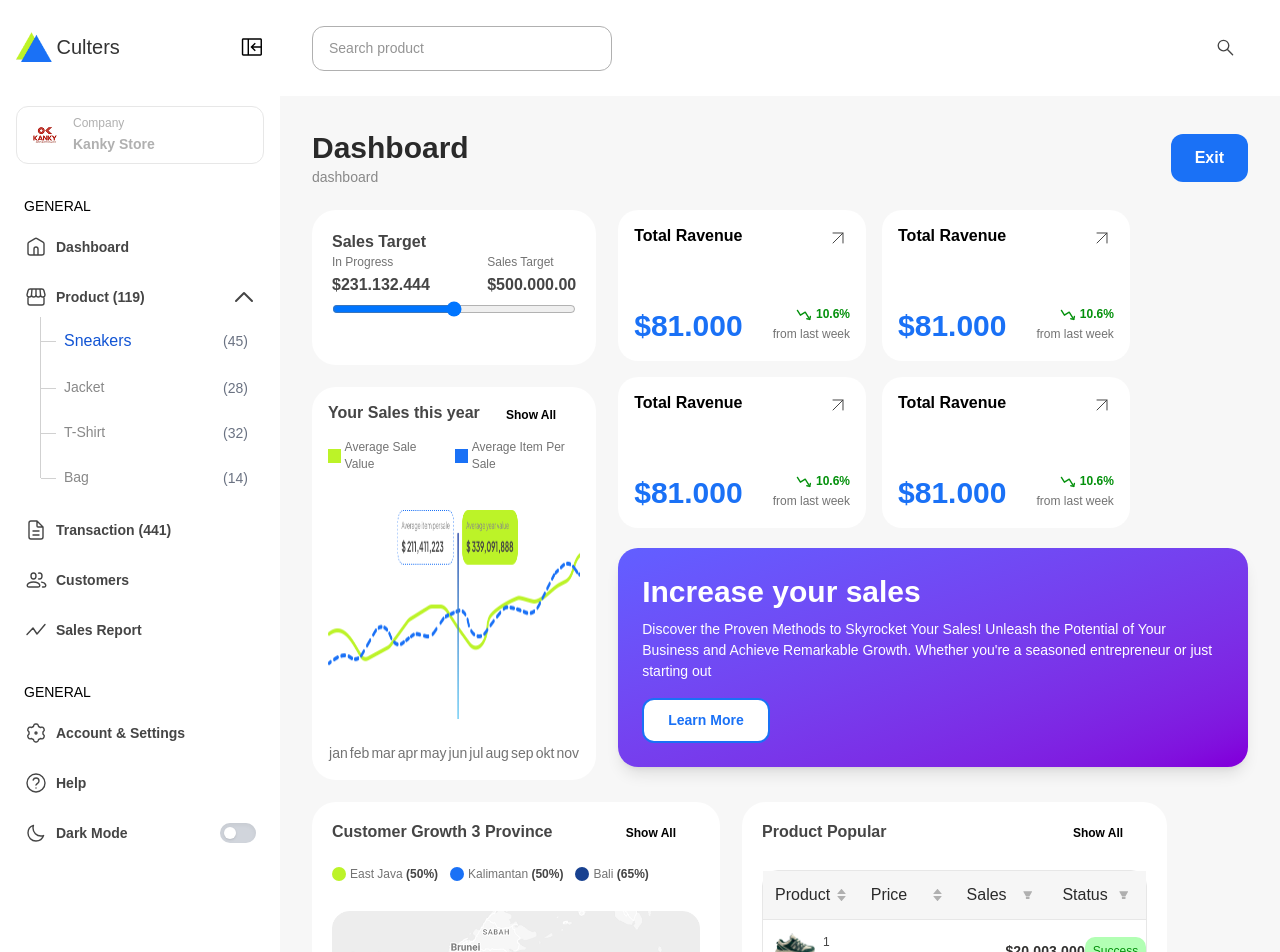
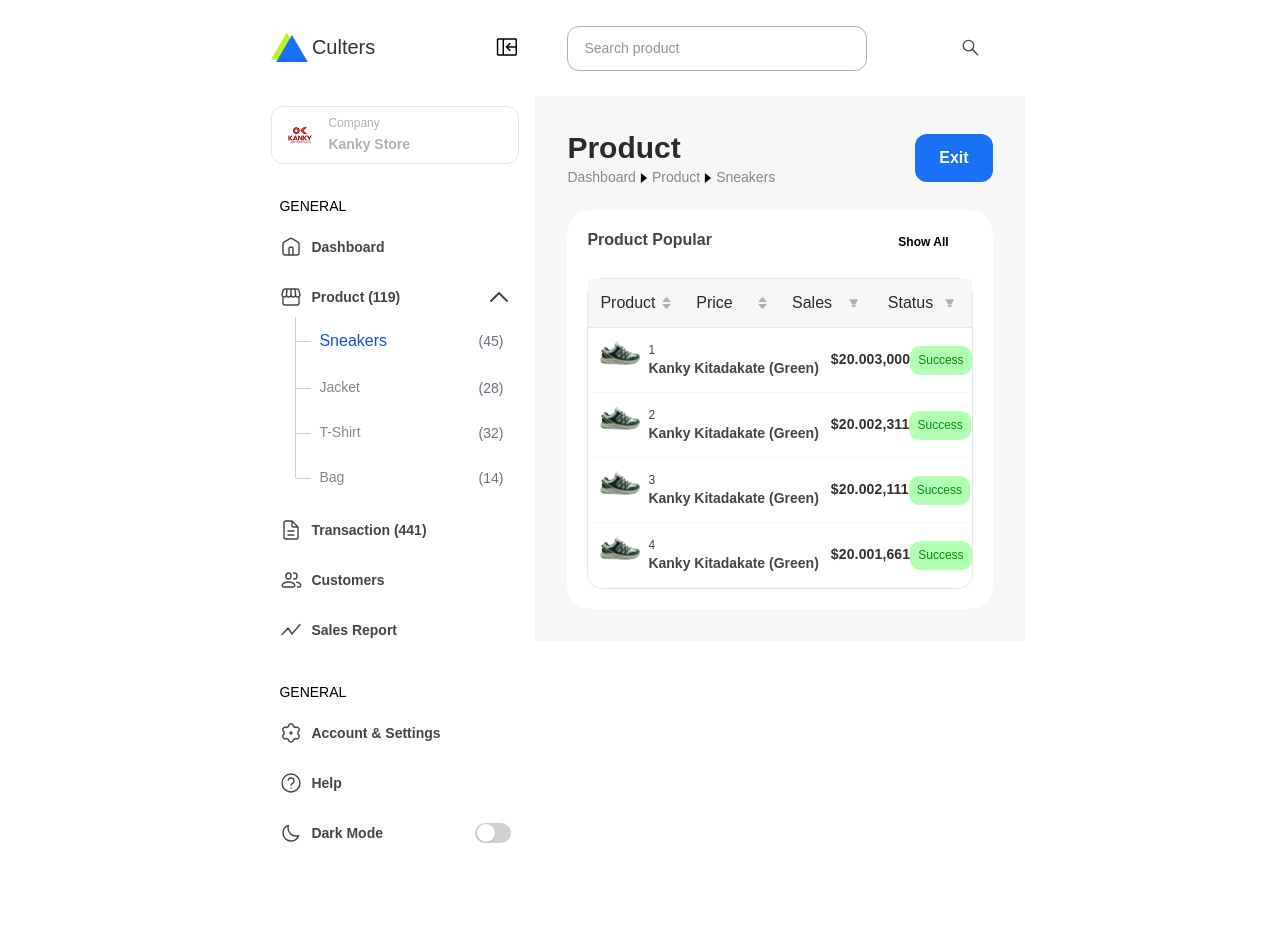
Before and after one commit to EugeneLevkovych/ts-culters, a React (Vite) app: page /dashboard in a window 1280 px wide. Shown: the top 952 px of the page. After the commit the page ends 917 px from the top, so only its background shows below. Built offline with nearby package versions, Linux system fonts and the light colour scheme; sample sign-in values are in the browser's storage.

Commit message:
add main

```diff
--- a/src/components/DarkModeToggle.tsx
+++ b/src/components/DarkModeToggle.tsx
@@ -32,15 +32,15 @@
         className={`
           relative inline-flex h-5 w-9 items-center rounded-full
           transition-colors duration-200 ease-in-out focus:outline-none
-          ${isDark ? "bg-blue-600 shadow-inner" : "bg-gray-300 shadow-inner"}
+          ${isDark ? "bg-blue1" : "bg-gray4"}
         `}
         aria-label="Toggle dark mode"
       >
         <span
           className={`
-            inline-block h-3 w-3 transform rounded-full bg-white
+            inline-block size-4.5 transform rounded-full bg-white
             transition-transform duration-200 ease-in-out shadow-sm
-            ${isDark ? "translate-x-5" : "translate-x-1"}
+            ${isDark ? "translate-x-4" : "translate-x-0.5"}
           `}
         />
       </button>
--- /dev/null
+++ b/src/components/MainContent.tsx
@@ -0,0 +1,34 @@
+import ProductPopular from "./ProductPopular";
+
+const MainContent = ({ handleLogout }) => {
+  return (
+    <div className="p-8 bg-gray8">
+      <div className="flex justify-between items-center mb-5.5">
+        <div>
+          <h2 className="text-3xl font-semibold leading-[1.3] text-gray9">
+            Product
+          </h2>
+          <div className="flex items-center text-sm leading-[1.5]">
+            <p className="text-gray10">Dashboard</p>
+            <svg className="size-4">
+              <use href="./sprite.svg#icon-arrow-solid-right"></use>
+            </svg>
+            <p className="text-gray10">Product</p>
+            <svg className="size-4">
+              <use href="./sprite.svg#icon-arrow-solid-right"></use>
+            </svg>
+            <p className="text-gray10">Sneakers</p>
+          </div>
+        </div>
+        <button
+          onClick={handleLogout}
+          className="px-6 py-3 bg-blue2 text-white rounded-xl font-semibold hover:bg-blue1 transition-colors"
+        >
+          Exit
+        </button>
+      </div>
+      <ProductPopular />
+    </div>
+  );
+};
+export default MainContent;
--- a/src/components/Map.tsx
+++ /dev/null
@@ -1,35 +0,0 @@
-import ShowAll from "./ShowAll";
-import mapImg from "../assets/map.png";
-
-const Map = () => {
-  return (
-    <div className="p-5 bg-white rounded-3xl">
-      <div className="flex justify-between items-start mb-5">
-        <h5 className="heading">Customer Growth 3 Province</h5>
-        <ShowAll />
-      </div>
-      <div className="flex gap-3 text-xs leading-[1.4] text-gray2 mb-7">
-        <div className="flex items-center gap-1">
-          <div className="size-3.5 bg-lime-green rounded-full"></div>
-          <p>
-            East Java <span className="font-bold text-gray7">(50%)</span>
-          </p>
-        </div>
-        <div className="flex items-center gap-1">
-          <div className="size-3.5 bg-blue2 rounded-full"></div>
-          <p>
-            Kalimantan <span className="font-bold text-gray7">(50%)</span>
-          </p>
-        </div>
-        <div className="flex items-center gap-1">
-          <div className="size-3.5 bg-blue3 rounded-full"></div>
-          <p>
-            Bali <span className="font-bold text-gray7">(65%)</span>
-          </p>
-        </div>
-      </div>
-      <img className="w-92" src={mapImg} alt="map" />
-    </div>
-  );
-};
-export default Map;
--- a/src/components/SalesTarget.tsx
+++ /dev/null
@@ -1,21 +0,0 @@
-const SalesTarget = () => {
-  return (
-    <div className="h-[155px] bg-white rounded-3xl p-5">
-      <label className="heading mb-4" htmlFor="sales-target">
-        Sales Target
-      </label>
-      <div className="flex justify-between">
-        <div>
-          <p className="par-1">In Progress</p>
-          <p className="par-2">$231.132.444</p>
-        </div>
-        <div>
-          <p className="par-1">Sales Target</p>
-          <p className="par-2">$500.000.00</p>
-        </div>
-      </div>
-      <input className="w-full" type="range" id="sales-target" />
-    </div>
-  );
-};
-export default SalesTarget;
--- a/src/components/SideBar.tsx
+++ b/src/components/SideBar.tsx
@@ -26,7 +26,6 @@
         <h5 className="text-sm leading-[1.5] uppercase px-2">general</h5>
         <SimpleSelect title="Account & Settings" icon="settings" />
         <SimpleSelect title="Help" icon="help" />
-        {/* <SimpleSelect title="Dark Mode" icon="moon" /> */}
         <DarkModeToggle />
       </div>
     </div>
--- a/src/components/SimpleSelect.tsx
+++ b/src/components/SimpleSelect.tsx
@@ -5,7 +5,7 @@
   | "line-chart"
   | "settings"
   | "help";
-// | "moon";
+
 interface SimpleSelectProps {
   title: string;
   icon: IconType;
--- a/src/components/Total.tsx
+++ /dev/null
@@ -1,29 +0,0 @@
-const Total = () => {
-  return (
-    <div className="p-4 rounded-[20px] bg-white">
-      <div className="flex justify-between mb-14">
-        <h4 className="font-semibold leading-[1.3] text-grey7">
-          Total Ravenue
-        </h4>
-        <svg className="size-6 stroke-gray7 fill-none">
-          <use href="./sprite.svg#icon-arrow-up-right"></use>
-        </svg>
-      </div>
-      <div className="flex gap-7.5">
-        <p className="font-semibold text-3xl leading-[1.3] text-blue2">
-          $81.000
-        </p>
-        <div>
-          <div className="flex gap-[2px] justify-end">
-            <svg className="size-5 stroke-green1 fill-none">
-              <use href="./sprite.svg#icon-akar-icons_statistic-down"></use>
-            </svg>
-            <p className="font-bold text-xs text-green1">10.6%</p>
-          </div>
-          <p className="text-xs leading-[1.4] text-gray2">from last week</p>
-        </div>
-      </div>
-    </div>
-  );
-};
-export default Total;
--- a/src/components/YourSales.tsx
+++ /dev/null
@@ -1,38 +0,0 @@
-import chartImg from "../assets/chart.png";
-import ShowAll from "./ShowAll";
-
-const YourSales = () => {
-  return (
-    <div className="p-4 bg-white rounded-3xl">
-      <div className="flex justify-between mb-3">
-        <h5 className="heading">Your Sales this year</h5>
-        <ShowAll />
-      </div>
-      <div className="flex gap-4 text-xs leading-[1.4] text-gray2 mb-6">
-        <div className="flex items-center gap-1">
-          <div className="size-3.5 bg-lime-green"></div>
-          <p>Average Sale Value</p>
-        </div>
-        <div className="flex items-center gap-1">
-          <div className="size-3.5 bg-blue2"></div>
-          <p>Average Item Per Sale</p>
-        </div>
-      </div>
-      <img className="h-55.5 w-129.5 mb-6" src={chartImg} alt="chart" />
-      <ul className="flex justify-around text-sm leading-[1.5] text-gray2">
-        <li>jan</li>
-        <li>feb</li>
-        <li>mar</li>
-        <li>apr</li>
-        <li>may</li>
-        <li>jun</li>
-        <li>jul</li>
-        <li>aug</li>
-        <li>sep</li>
-        <li>okt</li>
-        <li>nov</li>
-      </ul>
-    </div>
-  );
-};
-export default YourSales;
--- a/src/pages/DashboardPage.tsx
+++ b/src/pages/DashboardPage.tsx
@@ -1,12 +1,7 @@
 import { useNavigate } from "react-router";
 import Header from "../components/Header";
-import Total from "../components/Total";
-import SalesTarget from "../components/SalesTarget";
-import YourSales from "../components/YourSales";
-import IncreaseYourSales from "../components/IncreaseYourSales";
-import Map from "../components/Map";
-import ProductPopular from "../components/ProductPopular";
 import SideBar from "../components/SideBar";
+import MainContent from "../components/MainContent";
 
 const DashboardPage = () => {
   const navigate = useNavigate();
@@ -21,41 +16,7 @@
       <SideBar />
       <div>
         <Header />
-        <div className="p-8 bg-gray8">
-          <div className="flex justify-between items-center mb-5.5">
-            <div>
-              <h2 className="text-3xl font-semibold leading-[1.3] text-gray9">
-                Dashboard
-              </h2>
-              <p className="text-sm leading-[1.5] text-gray10">dashboard</p>
-            </div>
-            <button
-              onClick={handleLogout}
-              className="px-6 py-3 bg-blue2 text-white rounded-xl font-semibold hover:bg-blue1 transition-colors"
-            >
-              Exit
-            </button>
-          </div>
-          <div className="flex gap-5.5 mb-5.5">
-            <div className="flex flex-col gap-5.5">
-              <SalesTarget />
-              <YourSales />
-            </div>
-            <div>
-              <div className="flex flex-wrap gap-4 mb-5">
-                <Total />
-                <Total />
-                <Total />
-                <Total />
-              </div>
-              <IncreaseYourSales />
-            </div>
-          </div>
-          <div className="flex gap-5.5">
-            <Map />
-            <ProductPopular />
-          </div>
-        </div>
+        <MainContent handleLogout={handleLogout} />
       </div>
     </div>
   );
```
